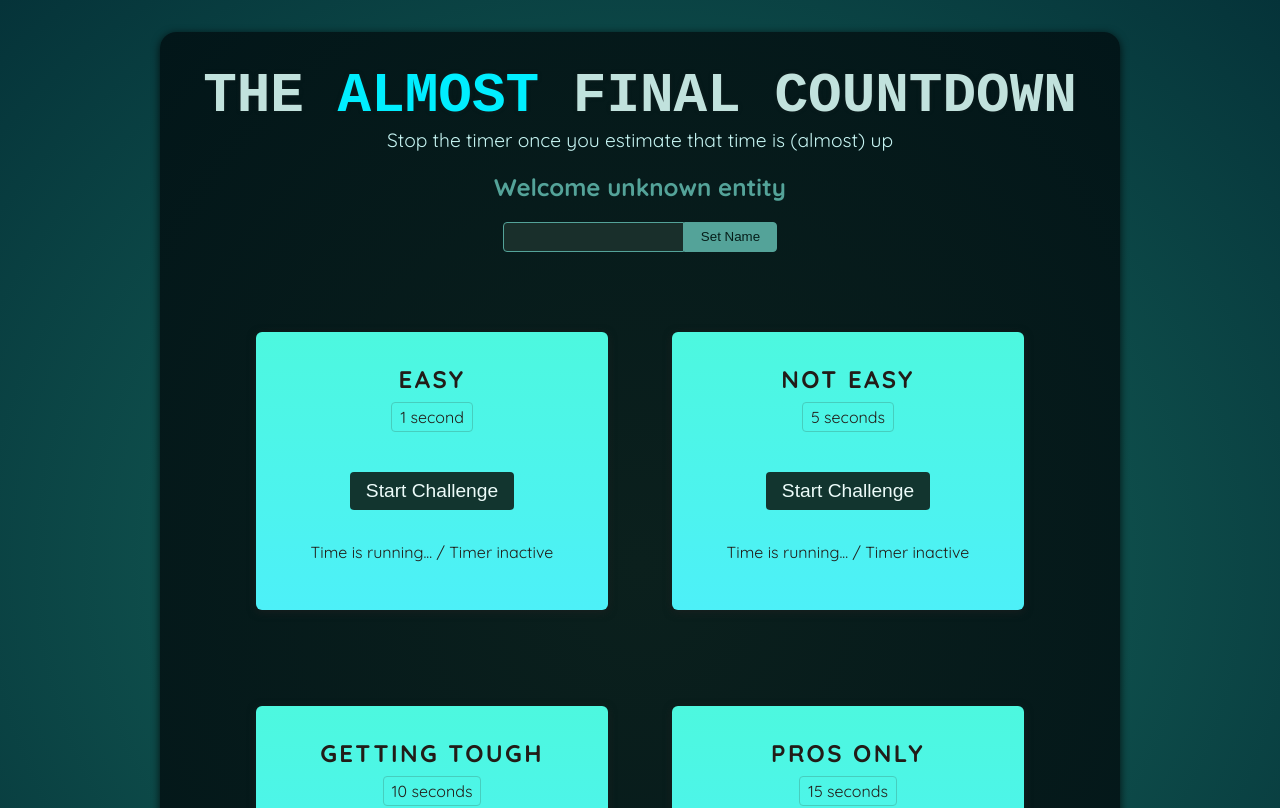
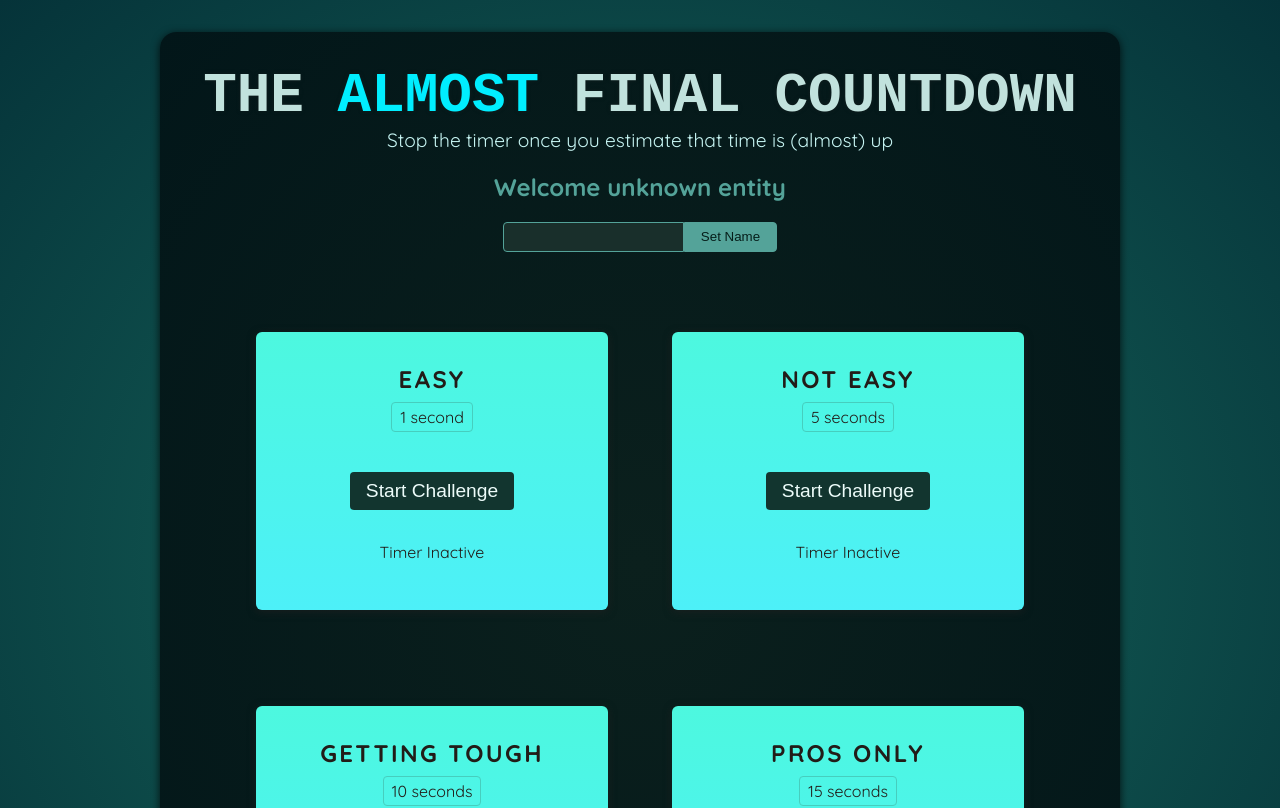
Before and after one commit to Harshit-Awasthi/Countdown-Clash-Game, a React (Vite) app: page / in a window 1280 px wide. Shown: the top 808 px of the page. Built offline with nearby package versions, Linux system fonts and the light colour scheme; a web font is replaced by a local one.

Commit message:
"added setTimeout functionality to the component"

```diff
--- a/src/components/TimerChallenge.jsx
+++ b/src/components/TimerChallenge.jsx
@@ -1,19 +1,38 @@
+import { useState, useRef } from "react";
 
 export default function TimerChallenge({title,targetTime}) {
+
+    const timer = useRef();
+
+    const [timerStarted,setTimerStarted] = useState(false);
+    const [timerExpired, setTimerExpired] = useState(false);
+
+    function handleStart(){
+       timer.current = setTimeout(()=>{
+            setTimerExpired(true);
+        }, targetTime * 1000);
+
+        setTimerStarted(true);
+    }
+
+    function handleStop(){
+        clearTimeout(timer.current);
+    }
 
   return (
     <section className="challenge">
         <h2>{title}</h2>
+        {timerExpired && <p>You lost!</p>}
         <p className="challenge-time">
             {targetTime} second{targetTime > 1 ? 's' : ''}
         </p>
         <p>
-            <button>
-                Start Challenge
+            <button onClick={timerStarted ?  handleStop : handleStart}>
+                {timerStarted ? 'Stop' :'Start'} Challenge
             </button>
         </p>
-        <p className="">
-            Time is running... / Timer inactive
+        <p className={timerStarted ? 'active' : undefined}>
+            {timerStarted ?  'Time is running...' : 'Timer Inactive'}
         </p>
     </section>
   );
```
